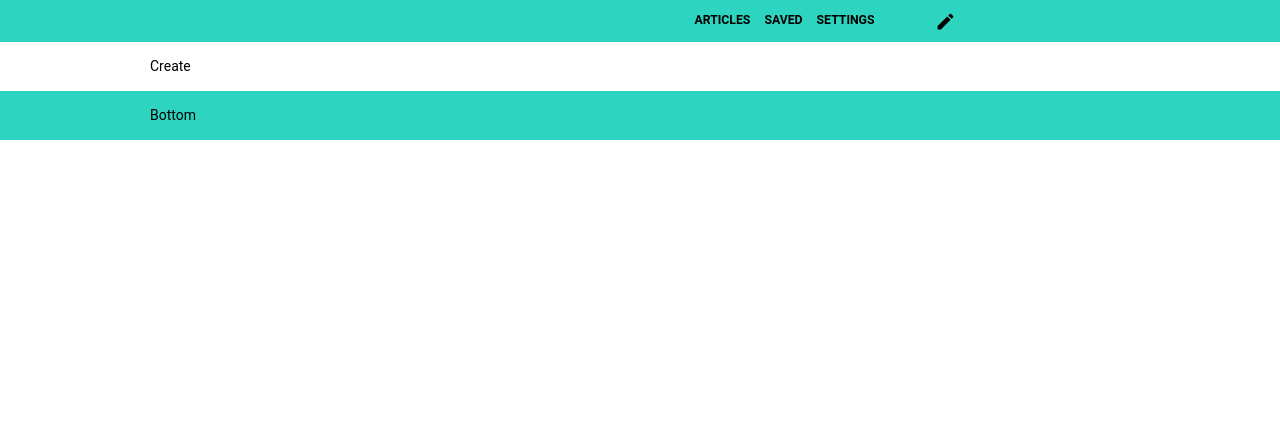
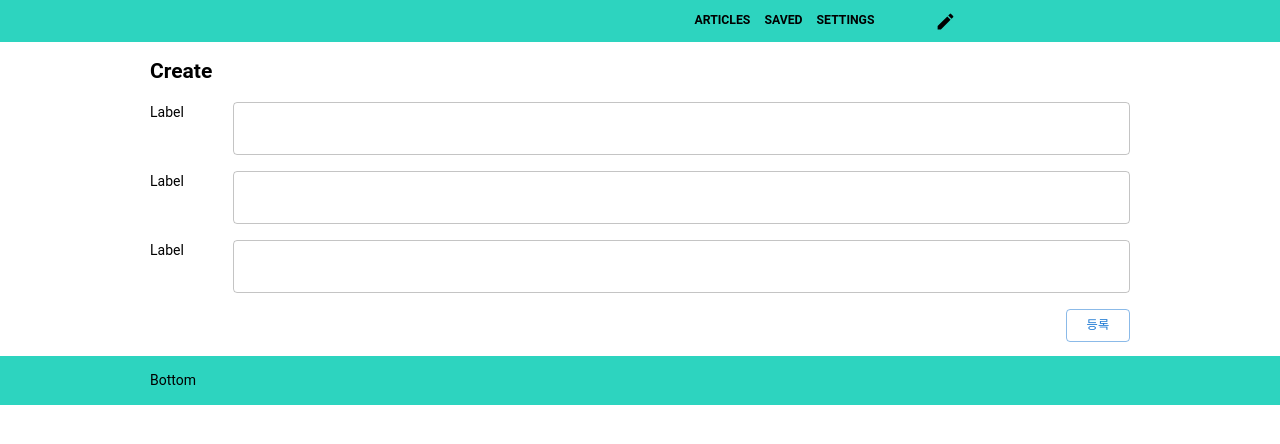
Before and after one commit to mooooburg-dev/articles-web, a Next.js app: page /create in a window 1280 px wide. Shown: the top 444 px of the page. Built offline with nearby package versions, Linux system fonts and the light colour scheme; no server answers.

Commit message:
💄 create 화면 작업중

```diff
--- a/src/pages/create/index.tsx
+++ b/src/pages/create/index.tsx
@@ -1,5 +1,33 @@
+import { Button, Grid, TextField } from '@mui/material';
 import React from 'react';
 
 export default function Create() {
-  return <div>Create</div>;
+  return (
+    <div>
+      <h2 className="mb-4">Create</h2>
+      <Grid container spacing={2}>
+        <Grid item sm={1} className="my-auto">
+          Label
+        </Grid>
+        <Grid item sm={11}>
+          <TextField className="w-full" />
+        </Grid>
+        <Grid item sm={1} className="my-auto">
+          Label
+        </Grid>
+        <Grid item sm={11}>
+          <TextField className="w-full" />
+        </Grid>
+        <Grid item sm={1} className="my-auto">
+          Label
+        </Grid>
+        <Grid item sm={11}>
+          <TextField className="w-full" />
+        </Grid>
+        <Grid item sm={12} className="text-right">
+          <Button variant="outlined">등록</Button>
+        </Grid>
+      </Grid>
+    </div>
+  );
 }
```
